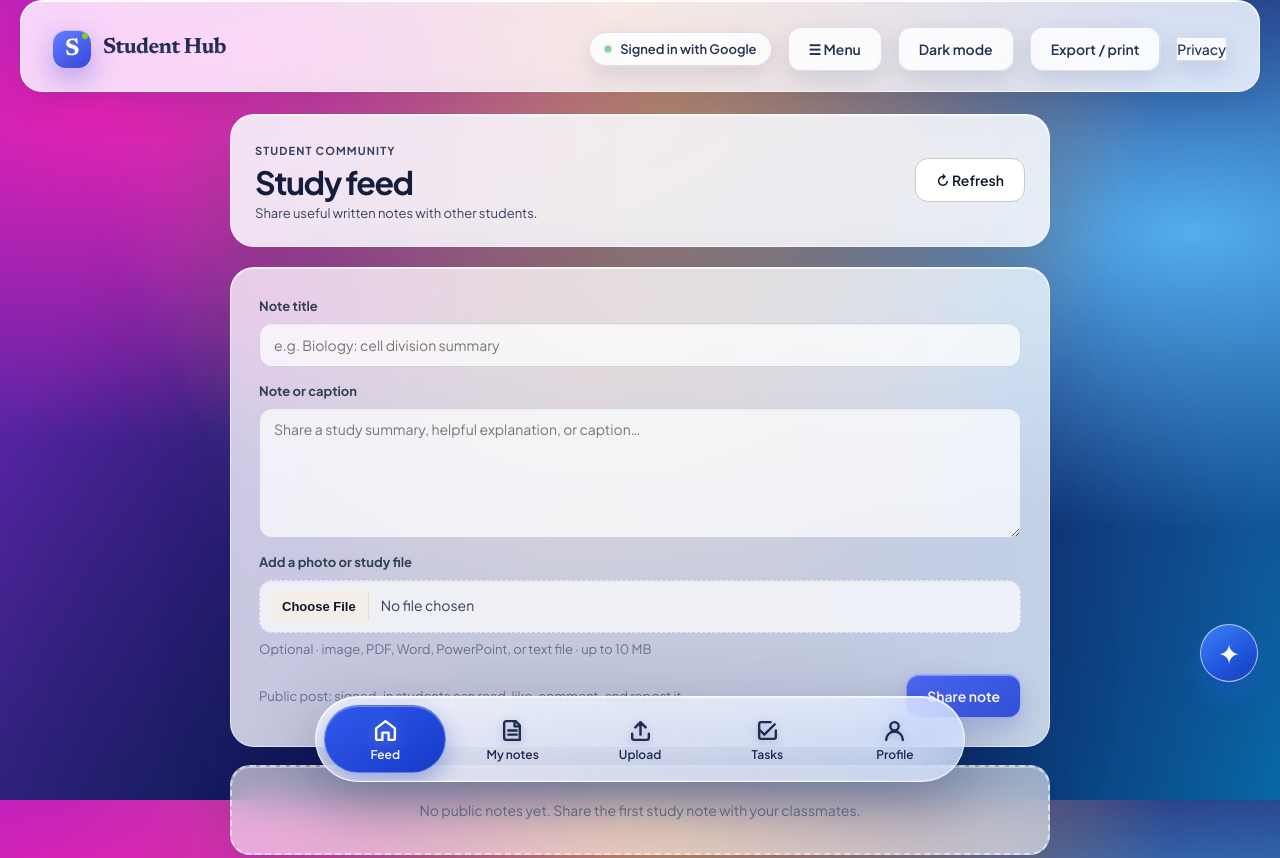
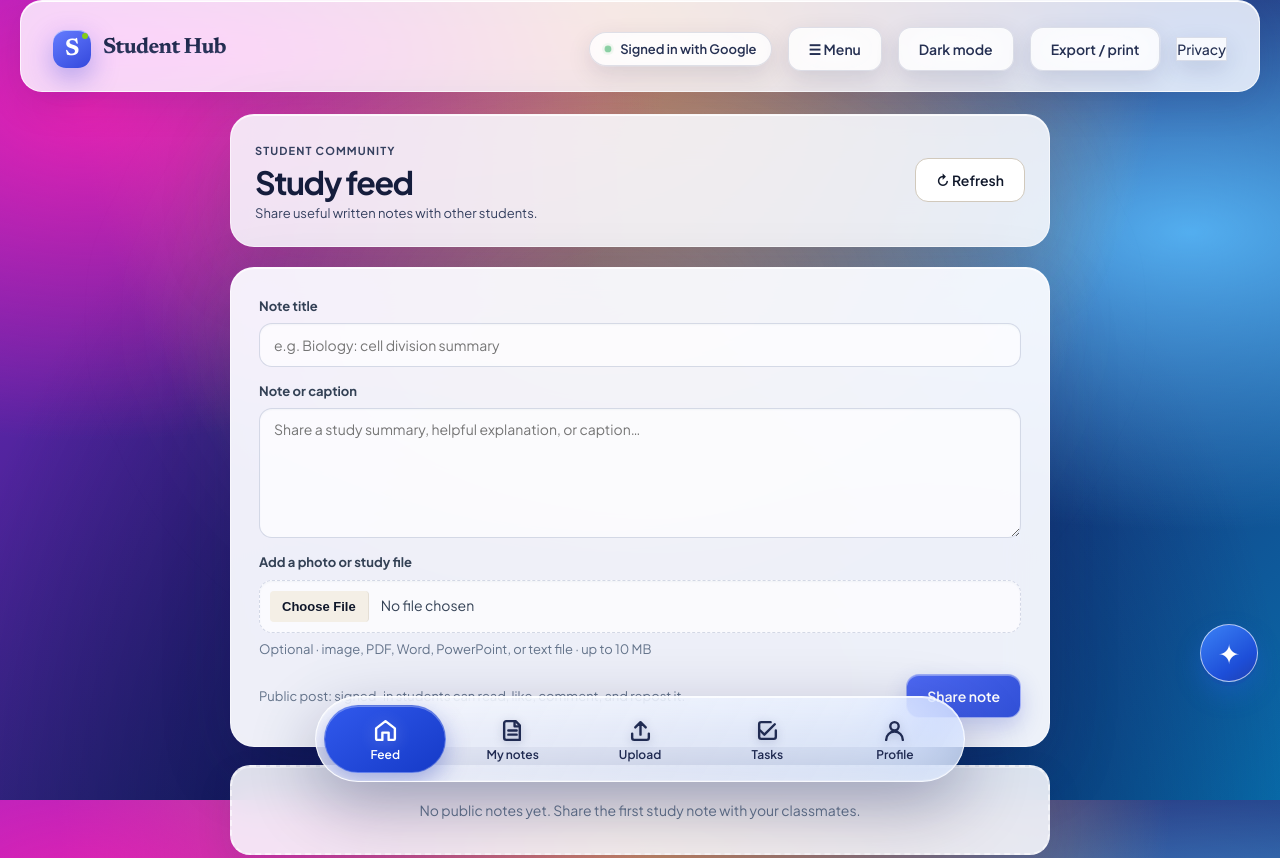
Before and after one commit to sidhutz/nots, a website: page public/dashboard.html in a window 1280 px wide. Shown: the top 858 px of the page. Drawn offline with Linux system fonts and the light colour scheme; no server answers.

Commit message:
Increase text contrast on glass surfaces

```diff
--- a/public/style.css
+++ b/public/style.css
@@ -1610,8 +1610,8 @@ footer {
    ======================================================================== */
 :root {
   --glass-line: rgba(255, 255, 255, .58);
-  --glass-fill: rgba(255, 255, 255, .58);
-  --glass-fill-strong: rgba(255, 255, 255, .76);
+  --glass-fill: rgba(250, 251, 255, .88);
+  --glass-fill-strong: rgba(250, 251, 255, .95);
   --glass-shadow: 0 24px 70px rgba(26, 33, 81, .18), inset 0 1px rgba(255,255,255,.8);
   --radius-sm: 12px;
   --radius-md: 20px;
@@ -1777,8 +1777,8 @@ body:has(.glass-dock) .ai-chat-widget { bottom: max(118px, calc(100px + env(safe
 
 :root[data-theme="dark"] {
   --glass-line: rgba(255,255,255,.2);
-  --glass-fill: rgba(18,25,48,.64);
-  --glass-fill-strong: rgba(18,25,48,.82);
+  --glass-fill: rgba(18,25,48,.88);
+  --glass-fill-strong: rgba(18,25,48,.95);
   --glass-shadow: 0 24px 70px rgba(0,0,0,.3), inset 0 1px rgba(255,255,255,.13);
 }
 :root[data-theme="dark"] .dashboard-menu { background: rgba(18,25,48,.88); }
@@ -1818,6 +1818,7 @@ header {
 }
 .brand { color: #172044; }
 .brand-text { background: linear-gradient(180deg,#111a3b,#3f4a73); -webkit-background-clip: text; }
+.login { background: rgba(250,251,255,.92); }
 .studio-badge, .status, .header-link, .header-actions button { border-color: rgba(63,76,125,.16); background: rgba(255,255,255,.76); color: #253052; text-shadow: none; }
 .studio-badge .lime-dot, .status .pulse-dot { box-shadow: 0 0 0 3px rgba(92,190,117,.16); }
 .intro h1, .panel h2, .feed-heading h1, .privacy-container > h1 { color: #151d3c; }
```
